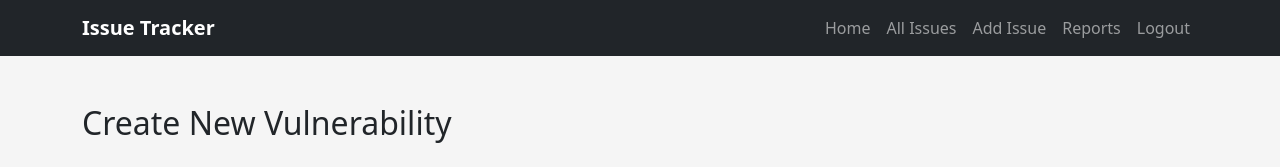
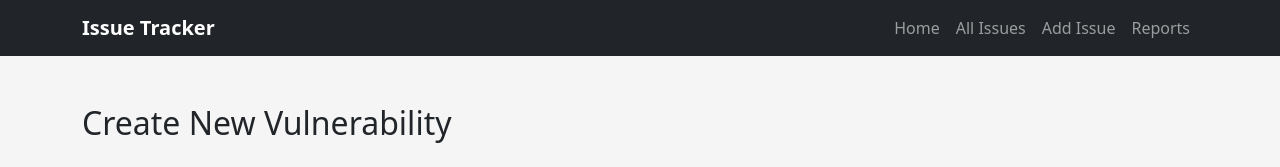
Before and after one commit to dbsspencerjohn-dot/spencer, a Flask app: page /create-issue in a window 1280 px wide. Shown: the top 167 px of the page. Run offline with Flask 3, Linux system fonts and the light colour scheme.

Commit message:
removed the login/logout button from the nav bar ( Source : Self )

```diff
--- a/templates/base.html
+++ b/templates/base.html
@@ -49,12 +49,6 @@
             <li class="nav-item">
               <a class="nav-link" href="/reports">Reports</a>
             </li>
-
-            <li class="nav-item">
-              <a class="nav-link" href="{{ url_for('api.logout') }}">
-                Logout
-              </a>
-            </li>
           </ul>
         </div>
       </div>
```
